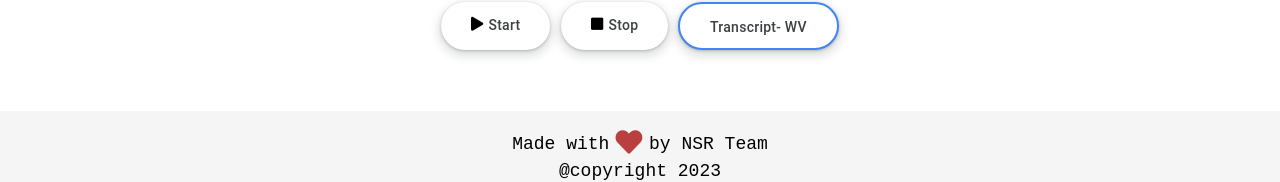
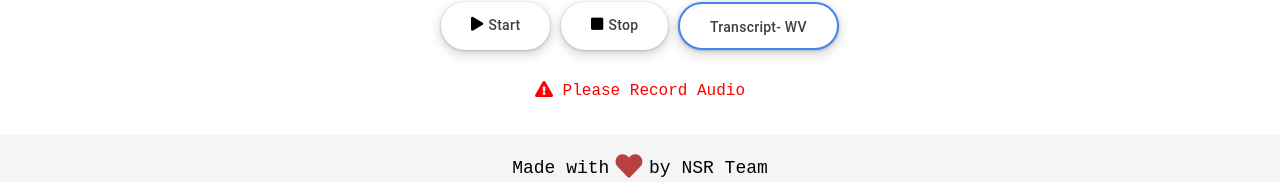
Before and after one commit to sudips413/ANSRAS_Client_Side, a React (Create React App) app: page /mictest in a window 1280 px wide. Both pictures are taken after a click on the button "Transcript- WV". Shown: the part 475-657 px from the top of the page. Built offline with nearby package versions, Linux system fonts and the light colour scheme.

Commit message:
changed on 26th feb,2023

```diff
--- a/src/component/Mic/Mics.js
+++ b/src/component/Mic/Mics.js
@@ -109,6 +109,7 @@ export default class Mics extends React.Component {
       }
       const test_wav2vec = async (e) =>{
         //display the status and result
+        document.getElementById("recordstatus").style.display = "none";
         document.getElementById("textsuccess").style.display = "none";
         document.getElementById("showstatus").style.display = "block";
         if (this.state.blobURL != null){
@@ -146,7 +147,7 @@ export default class Mics extends React.Component {
           })
         }
         else{
-          alert("Please record audio first")
+          document.getElementById("recordstatus").style.display = "block";
           document.getElementById("showstatus").style.display = "none";
         }
       //disbale the transcript btn
@@ -250,6 +251,7 @@ export default class Mics extends React.Component {
         </div>
         <br/>
         <span id="showstatus" style={{color:"green",display:"none"}}><i className="fa fa-info-circle" ></i> STT in Process...</span>
+        <span id="recordstatus" style={{color:"red",display:"none"}}><i className="fa fa-exclamation-triangle" ></i> Please Record Audio</span>
         <span id="no-response" style={{color:'red'}}></span>
 
         <div className=" col">
```
